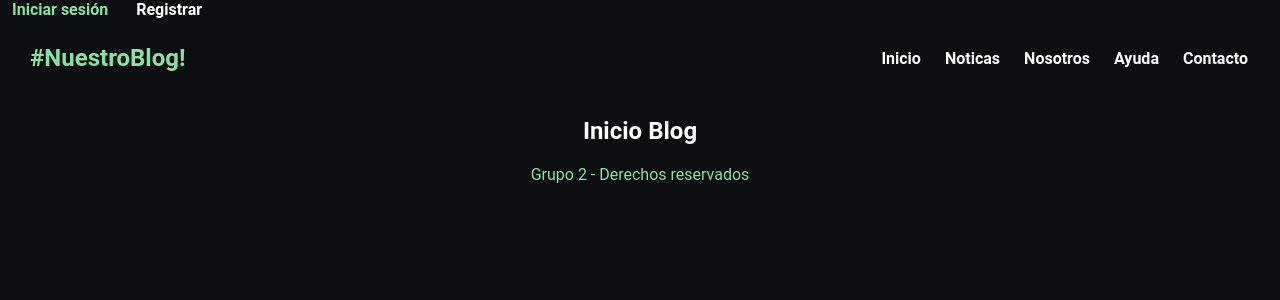
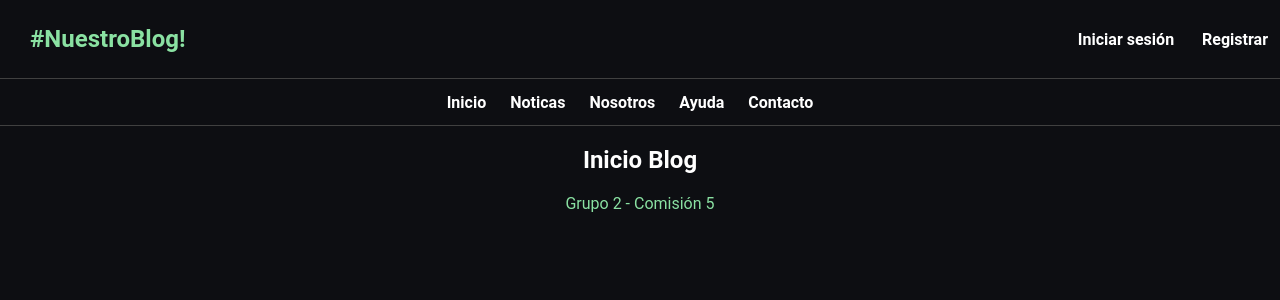
Before and after one commit to agustinbareiro/desafio_semana_10, a Django app: page / in a window 1280 px wide. Shown: the top 300 px of the page. Run offline with Django 4.2, Linux system fonts and the light colour scheme.

Commit message:
commit 22/7

```diff
--- a/blog/apps/usuarios/urls.py
+++ b/blog/apps/usuarios/urls.py
@@ -5,5 +5,5 @@ app_name = 'usuarios'
 
 #URLS de app Usuarios
 urlpatterns = [
-    path('register/', views.Registro.as_view(), name='registro'),
+    path('register/', views.Registro.as_view(), name='register'),
 ]
--- a/blog/static/css/style.css
+++ b/blog/static/css/style.css
@@ -54,10 +54,13 @@ header .container{
 }
 
 header nav{
+    border-top: solid 1px rgb(64, 64, 64);
+    border-bottom: solid 1px rgb(64, 64, 64);
+    justify-content: center;
     display: flex;
-    flex-direction: column;
     text-align: center;
-    padding-bottom: 25px;
+    height: 48px;
+    align-items: center;
 }
 
 header a{
--- a/blog/templates/index.html
+++ b/blog/templates/index.html
@@ -10,17 +10,19 @@
 </head>
 <body>
     <header>
-        {% if user.is_authenticated %}
-        <p>Bienvenido {{ user.username }} </p>
-        <a href="{% url 'logout'%}">Cerrar sesión</a>
-        {% else %}
-        <a href="{% url 'login'%}">Iniciar sesión</a>
-        <a href="{% url 'usuarios:register'%}">Registrar</a>
-        {% endif %}
-    </header>
-    <header>
         <div class="container">
             <p class="logo">#NuestroBlog!</p>
+            <div class="login">
+                {% if user.is_authenticated %}
+                <p>Bienvenido {{ user.username }} </p>
+                <a href="{% url 'logout'%}">Cerrar sesión</a>
+                {% else %}
+                <a href="{% url 'login'%}">Iniciar sesión</a>
+                <a href="{% url 'usuarios:register'%}">Registrar</a>
+                {% endif %}
+            </div>
+        </div>
+        <div>
             <nav>
                 <a href="{% url 'home'%}">Inicio</a>
                 <a href="{% url 'noticias:inicio'%}">Noticas</a>
@@ -34,7 +36,7 @@
 </body>
 <footer>
     <div class="container">
-        <p>Grupo 2 - Derechos reservados</p>
+        <p>Grupo 2 - Comisión 5</p>
     </div>
     {% block footer %} {% endblock footer%}
 </footer>
```
Also changed, not shown: blog/blog/db.sqlite3.
